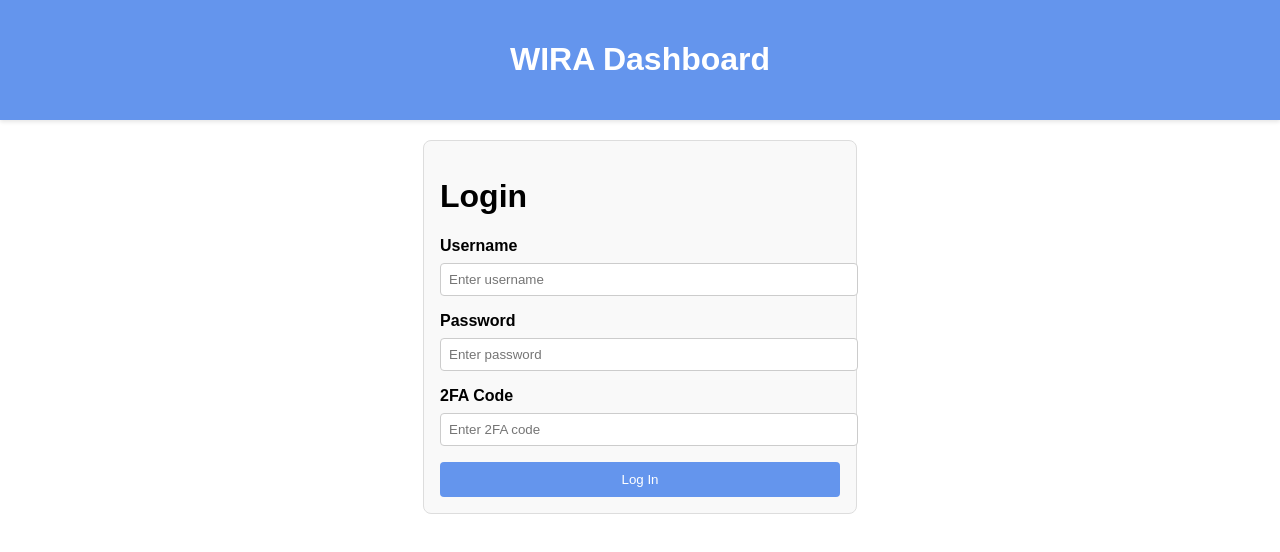
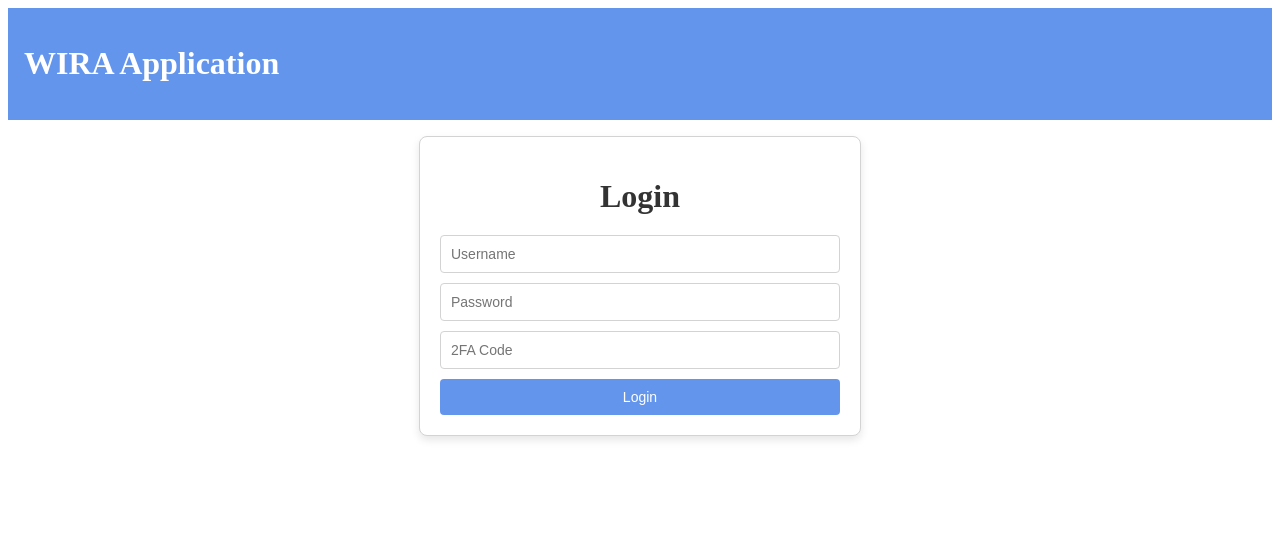
Before and after one commit to Ambrose1123/Wira, a Vue app in the folder wira-frontend/: page /login in a window 1280 px wide. Shown: the top 552 px of the page. Built offline with nearby package versions, Linux system fonts and the light colour scheme.

Commit message:
added log out function for frontend,added a middleware that deletes expired session on database

```diff
--- a/wira-frontend/src/App.vue
+++ b/wira-frontend/src/App.vue
@@ -1,37 +1,77 @@
 <template>
-  <div id="app">
+  <div>
     <header>
-      <h1>WIRA Dashboard</h1>
+      <h1>WIRA Application</h1>
+      <button v-if="isLoggedIn" @click="handleLogout">Logout</button>
     </header>
     <main>
-      <!-- Router View for dynamic content -->
+      <!-- Router View -->
       <router-view />
     </main>
   </div>
 </template>
 
 <script>
+import { logout } from "@/api"; // Import logout function
+
 export default {
-  name: "App",
+  data() {
+    return {
+      isLoggedIn: !!localStorage.getItem("sessionId"), // Check if user is logged in
+    };
+  },
+  methods: {
+    async handleLogout() {
+      try {
+        await logout(); // Call API to logout
+        this.isLoggedIn = false; // Update state
+        this.$router.push("/login"); // Redirect to login
+      } catch (error) {
+        console.error("Logout failed:", error);
+        alert("Error logging out. Please try again.");
+      }
+    },
+
+  },
+  watch: {
+    // Watch for route changes and update isLoggedIn if needed
+    $route() {
+      this.isLoggedIn = !!localStorage.getItem("sessionId");
+    },
+  },
+  mounted() {
+    const sessionId = localStorage.getItem("sessionId");
+    if (!sessionId) {
+      this.$router.push("/login"); // Redirect to login page
+    }
+  },
 };
 </script>
 
-<style>
-/* General Styles */
-body {
-  margin: 0;
-  font-family: Arial, sans-serif;
+<style scoped>
+header {
+  display: flex;
+  justify-content: space-between;
+  align-items: center;
+  padding: 16px;
+  background-color: cornflowerblue;
+  color: white;
 }
 
-header {
-  background-color: cornflowerblue;
-  color: white;
-  text-align: center;
-  padding: 20px 0;
-  box-shadow: 0 2px 4px rgba(0, 0, 0, 0.1);
+button {
+  padding: 8px 12px;
+  background-color: white;
+  color: cornflowerblue;
+  border: none;
+  border-radius: 4px;
+  cursor: pointer;
+}
+
+button:hover {
+  background-color: lightblue;
 }
 
 main {
-  padding: 20px;
+  padding: 16px;
 }
 </style>
--- a/wira-frontend/src/api.js
+++ b/wira-frontend/src/api.js
@@ -62,17 +62,31 @@ export async function login(username, password, twoFACode) {
 
 export async function logout() {
   const sessionId = localStorage.getItem("sessionId");
+
+  if (!sessionId) {
+    console.error("No session ID found in localStorage.");
+    throw new Error("No session ID found. Please log in again.");
+  }
+
+  try {
     const response = await fetch(`${BASE_URL}/api/logout`, {
       method: "POST",
       headers: {
         "Content-Type": "application/json",
-      sessionId,
       },
+      body: JSON.stringify({ sessionId }), // Send sessionId in the body
     });
 
     if (!response.ok) {
-    throw new Error(await response.json());
+      const errorResponse = await response.json();
+      console.error("Logout failed with error:", errorResponse);
+      throw new Error(errorResponse.error || "Logout failed");
     }
 
-  localStorage.removeItem("sessionId"); // Clear session on logout
+    // Clear session data on successful logout
+    localStorage.removeItem("sessionId");
+  } catch (error) {
+    console.error("Logout failed:", error);
+    throw error;
   }
+}
--- a/wira-frontend/src/components/login.vue
+++ b/wira-frontend/src/components/login.vue
@@ -2,26 +2,17 @@
   <div class="login-container">
     <h1>Login</h1>
     <form @submit.prevent="handleLogin">
-        <div>
-          <label for="username">Username</label>
-          <input v-model="username" id="username" type="text" placeholder="Enter username" required />
-        </div>
-        <div>
-          <label for="password">Password</label>
-          <input v-model="password" id="password" type="password" placeholder="Enter password" required />
-        </div>
-        <div>
-          <label for="twoFACode">2FA Code</label>
-          <input v-model="twoFACode" id="twoFACode" type="text" placeholder="Enter 2FA code" required />
-        </div>
-        <button type="submit">Log In</button>
+      <input v-model="username" placeholder="Username" required />
+      <input v-model="password" type="password" placeholder="Password" required />
+      <input v-model="twoFACode" placeholder="2FA Code" required />
+      <button type="submit">Login</button>
     </form>
     <p v-if="errorMessage" class="error">{{ errorMessage }}</p>
   </div>
 </template>
 
 <script>
-  import { login } from "@/api";
+import { login } from "@/api"; // Ensure this API function is implemented correctly
 
 export default {
   data() {
@@ -34,12 +25,20 @@
   },
   methods: {
     async handleLogin() {
+      // Validate form fields
+      if (!this.username || !this.password || !this.twoFACode) {
+        this.errorMessage = "All fields are required.";
+        return;
+      }
+
       try {
+        // Call login API
         const response = await login(this.username, this.password, this.twoFACode);
-          localStorage.setItem("sessionId", response.sessionId); // Store sessionId for authentication
-          this.$router.push("/ranking"); // Redirect to ranking page after successful login
+        localStorage.setItem("sessionId", response.sessionId); // Save session ID to localStorage
+        this.$router.push("/ranking"); // Redirect to ranking page
       } catch (error) {
-          this.errorMessage = "Login failed. Please check your credentials.";
+        // Handle login errors
+        this.errorMessage = error.response?.data?.error || "Login failed. Please try again.";
       }
     },
   },
@@ -49,35 +48,50 @@
 <style scoped>
 .login-container {
   max-width: 400px;
-    margin: auto;
-    padding: 16px;
-    border: 1px solid #ddd;
+  margin: 0 auto;
+  padding: 20px;
+  border: 1px solid lightgray;
   border-radius: 8px;
-    background-color: #f9f9f9;
+  background-color: white;
+  box-shadow: 0 4px 8px rgba(0, 0, 0, 0.1);
 }
-  label {
-    display: block;
-    margin-bottom: 8px;
-    font-weight: bold;
+
+h1 {
+  text-align: center;
+  margin-bottom: 20px;
+  color: #333;
 }
+
+form {
+  display: flex;
+  flex-direction: column;
+  gap: 10px;
+}
+
 input {
-    width: 100%;
-    padding: 8px;
-    margin-bottom: 16px;
-    border: 1px solid #ccc;
+  padding: 10px;
+  border: 1px solid lightgray;
   border-radius: 4px;
+  font-size: 14px;
 }
+
 button {
-    width: 100%;
   padding: 10px;
   background-color: cornflowerblue;
   color: white;
   border: none;
   border-radius: 4px;
+  font-size: 14px;
   cursor: pointer;
 }
+
+button:hover {
+  background-color: royalblue;
+}
+
 .error {
   color: red;
-    font-size: 14px;
+  margin-top: 10px;
+  text-align: center;
 }
 </style>
```
Lines whose indentation alone changed are shown as unchanged.
